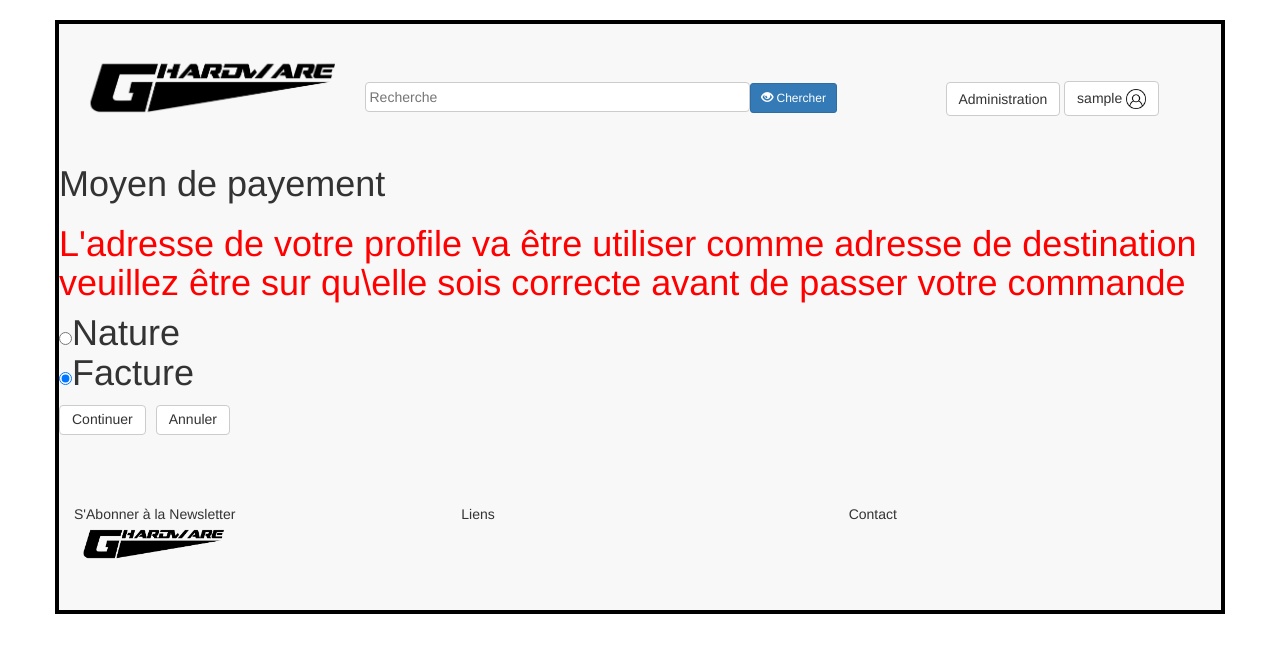
After one commit to MrHD586/GHardware, a PHP site: template views/Commande/commande.php in a window 1280 px wide. The commit adds this page. Shown: the top 653 px of the page. Run offline with PHP 8.4, Linux system fonts and the light colour scheme; the template is opened without the code that fills it, so the values that code supplies are empty; the visitor is signed in with stand-in values (Sample User, id 1); some libraries are stand-ins or nearby versions.

Commit message:
Commande suite

```diff
--- a/controllers/Commande/PasserCommande.php
+++ /dev/null
@@ -1 +0,0 @@
-<?php
--- a/views/Cart/cartbdd.php
+++ b/views/Cart/cartbdd.php
@@ -9,7 +9,7 @@
     				<div class="cartmenu">
     		<!-- Order the cart content button -->
     			<div class="col-sm-offset-2 col-sm-4" id="carticon" >
-                    <form action="" method="POST">
+                    <form action="index.php?controller=Commande&action=commande" method="POST">
     					<input type="submit" name="commande" value="Passer la commande">
                     </form>
     			</div>
--- /dev/null
+++ b/views/Commande/commande.php
@@ -0,0 +1,15 @@
+<?php
+################################################################################
+#### Auteur : Viquerat Killian
+#### Date : 01 Juin 2018
+#### Page views/Commande/commande.php:
+#### 		  Page pour choisir le moyen de payement
+################################################################################
+echo '<h1>Moyen de payement<h1>
+<p style="color:red;">L\'adresse de votre profile va être utiliser comme adresse de destination veuillez être sur qu\elle sois correcte avant de passer votre commande</p>
+<form action="index.php?controller=Commande&action=Commande" method="POST">
+    <input type="radio" name="payment" value="0" checked>Nature<br>
+    <input type="radio" name="payment" value="1" checked>Facture<br>
+    <input type="submit" name="continuer" value="Continuer">
+    <input type="submit" name="annuler" value="Annuler">
+</form>';
```
Also changed, not shown: controllers/Commande/Commande.php (added, +18 -0 lines), models/CommandeManager.php (added, +31 -0 lines).
